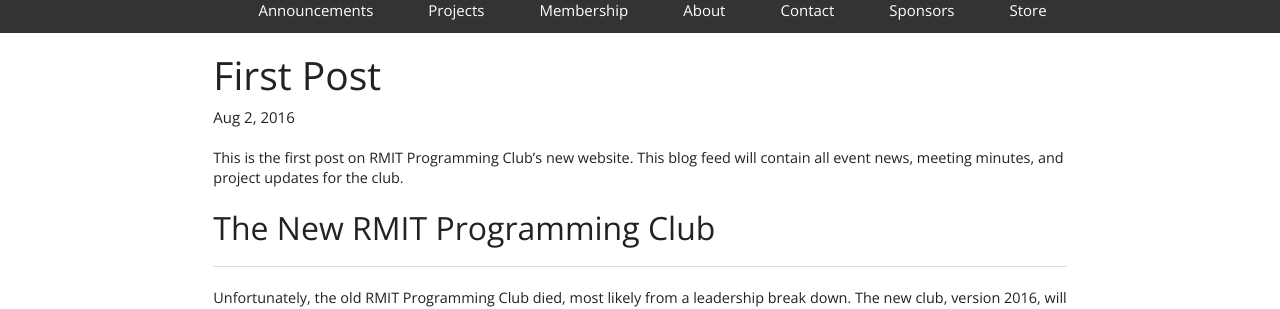
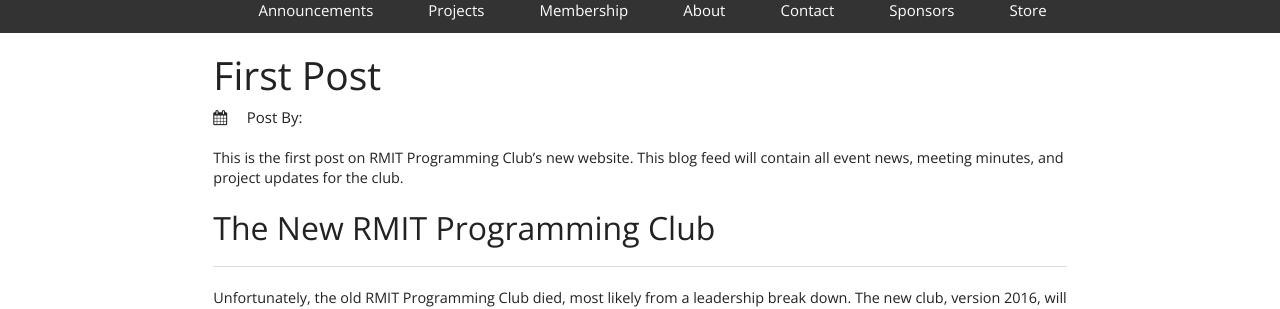
Before and after one commit to rmit-programming-club/rmit-programming-club.github.io, a Jekyll site: the page built from _posts/2016-08-02-First-Post.md, in a window 1280 px wide. Shown: the part 366-675 px from the top of the page. Built offline with Jekyll 4.4.1, drawn with Linux system fonts in a browser that asks for light colours; nearby versions of some CDN libraries.

Commit message:
Adds By Line to posts page

```diff
--- a/_layouts/post.html
+++ b/_layouts/post.html
@@ -3,7 +3,7 @@
 ---
 
 	    <h1>{{ page.title }}</h1>
-	    <p class="post-meta">{{ page.date | date: "%b %-d, %Y" }}</p>
+	    <p class="post-meta"><i class="fa fa-calendar"></i> &nbsp;{{ post.date | date: "%b %-d, %Y" }} &nbsp; Post By: {{post.author}}</p>
 	  	<article class="blog-post-small blog-post-content">
 	    	{{ content }}
 	  	</article>
```
